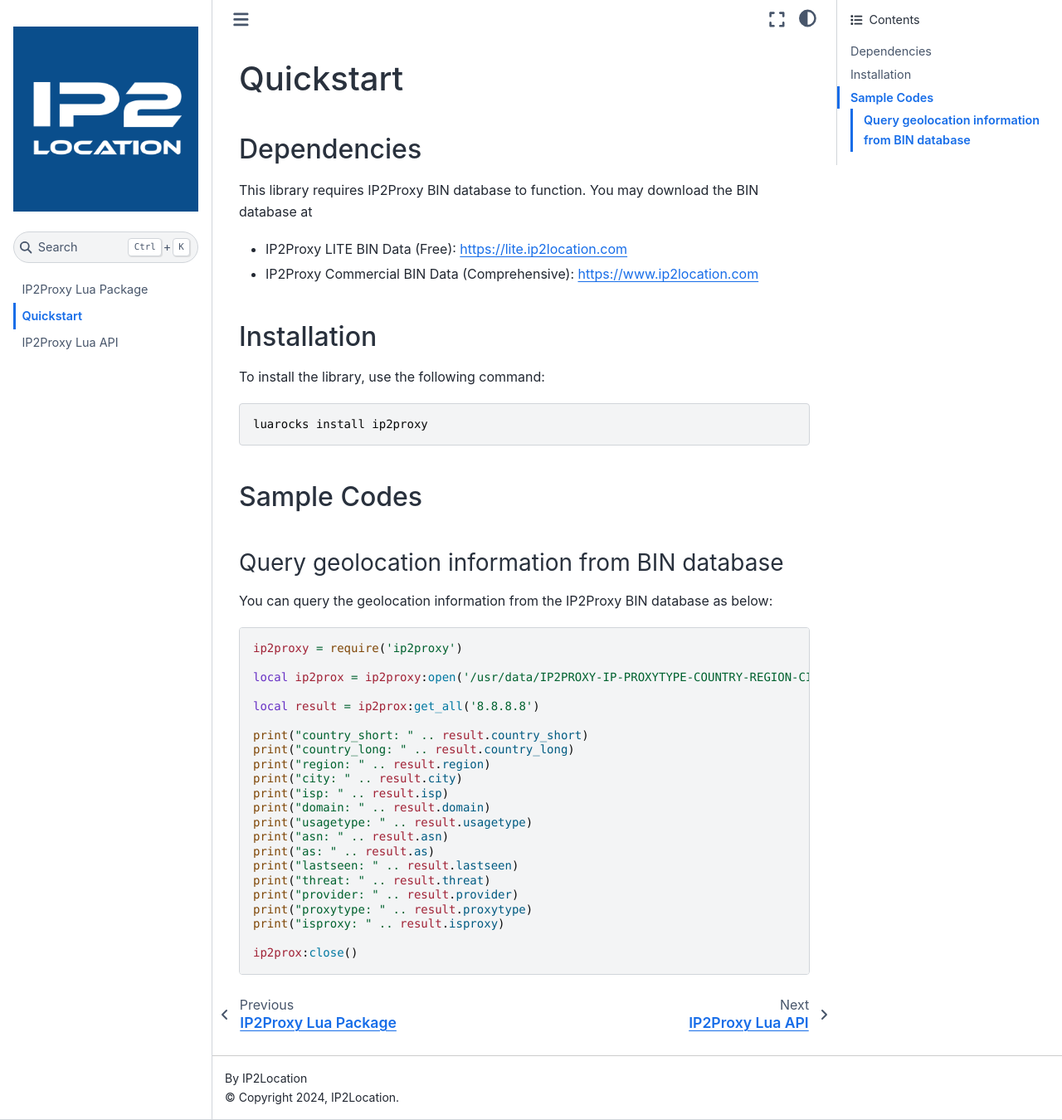
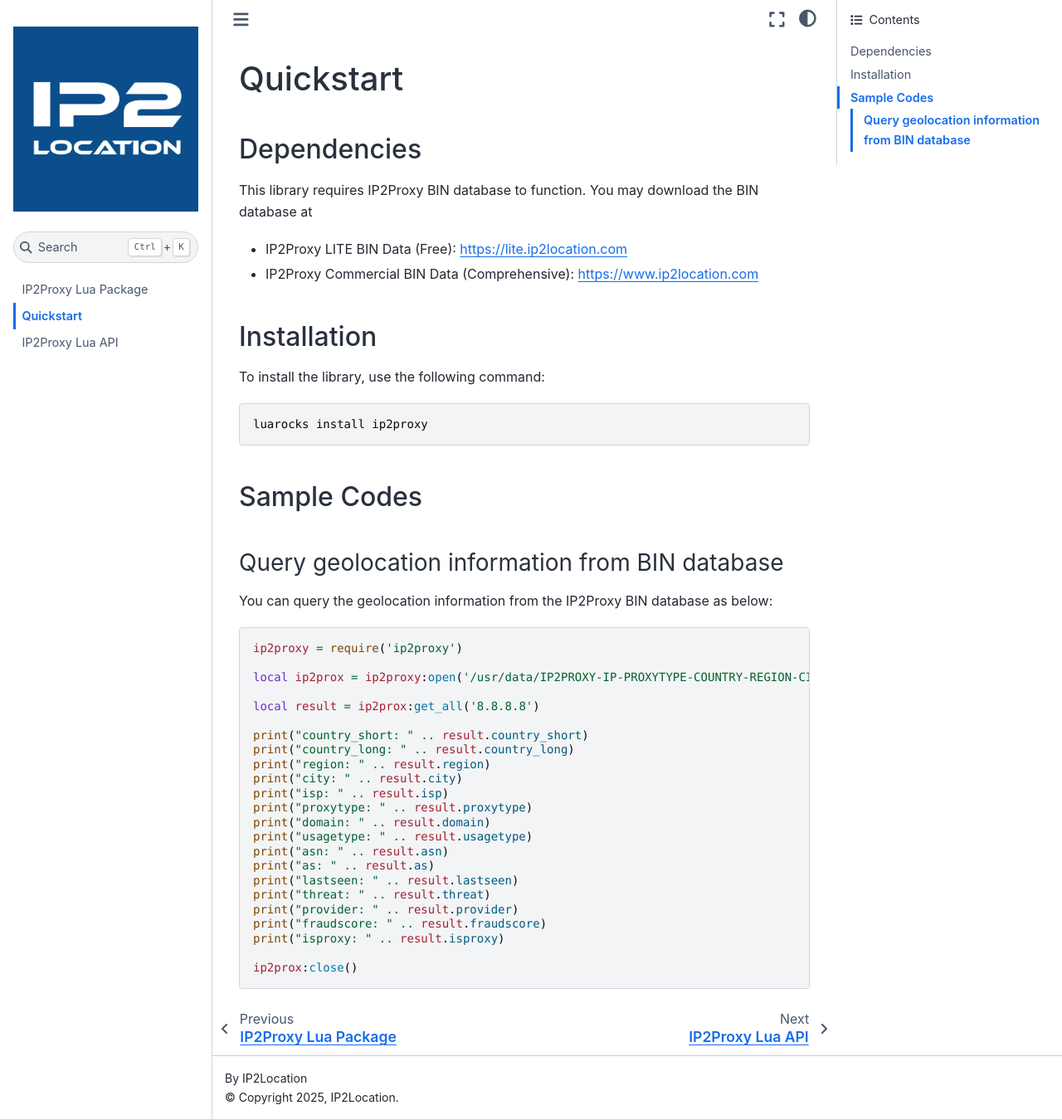
Before and after one commit to ip2location/ip2proxy-lua, a Sphinx documentation site: the page built from docs/source/quickstart.md, in a window 1280 px wide and 1350 px high. Shown: the whole window at 83% size. Built offline with Sphinx 7.4.7 and the Sphinx Book theme 1.1.4, drawn with Linux system fonts in a browser that asks for light colours.

Commit message:
Added support for fraud score

```diff
--- a/docs/source/conf.py
+++ b/docs/source/conf.py
@@ -4,7 +4,7 @@
 # -- Project information
 
 project = 'IP2Proxy Lua'
-copyright = '2024, IP2Location'
+copyright = '2025, IP2Location'
 author = 'IP2Location'
 
 release = '0.1.0'
--- a/docs/source/quickstart.md
+++ b/docs/source/quickstart.md
@@ -26,7 +26,7 @@ You can query the geolocation information from the IP2Proxy BIN database as belo
 
 ip2proxy = require('ip2proxy')
 
-local ip2prox = ip2proxy:open('/usr/data/IP2PROXY-IP-PROXYTYPE-COUNTRY-REGION-CITY-ISP-DOMAIN-USAGETYPE-ASN-LASTSEEN-THREAT-RESIDENTIAL-PROVIDER.BIN')
+local ip2prox = ip2proxy:open('/usr/data/IP2PROXY-IP-PROXYTYPE-COUNTRY-REGION-CITY-ISP-DOMAIN-USAGETYPE-ASN-LASTSEEN-THREAT-RESIDENTIAL-PROVIDER-FRAUDSCORE.BIN')
 
 local result = ip2prox:get_all('8.8.8.8')
 
@@ -35,6 +35,7 @@ print("country_long: " .. result.country_long)
 print("region: " .. result.region)
 print("city: " .. result.city)
 print("isp: " .. result.isp)
+print("proxytype: " .. result.proxytype)
 print("domain: " .. result.domain)
 print("usagetype: " .. result.usagetype)
 print("asn: " .. result.asn)
@@ -42,7 +43,7 @@ print("as: " .. result.as)
 print("lastseen: " .. result.lastseen)
 print("threat: " .. result.threat)
 print("provider: " .. result.provider)
-print("proxytype: " .. result.proxytype)
+print("fraudscore: " .. result.fraudscore)
 print("isproxy: " .. result.isproxy)
 
 ip2prox:close()
```
Also changed, not shown: docs/source/code.md (+2 -1 lines), 5 other files.
